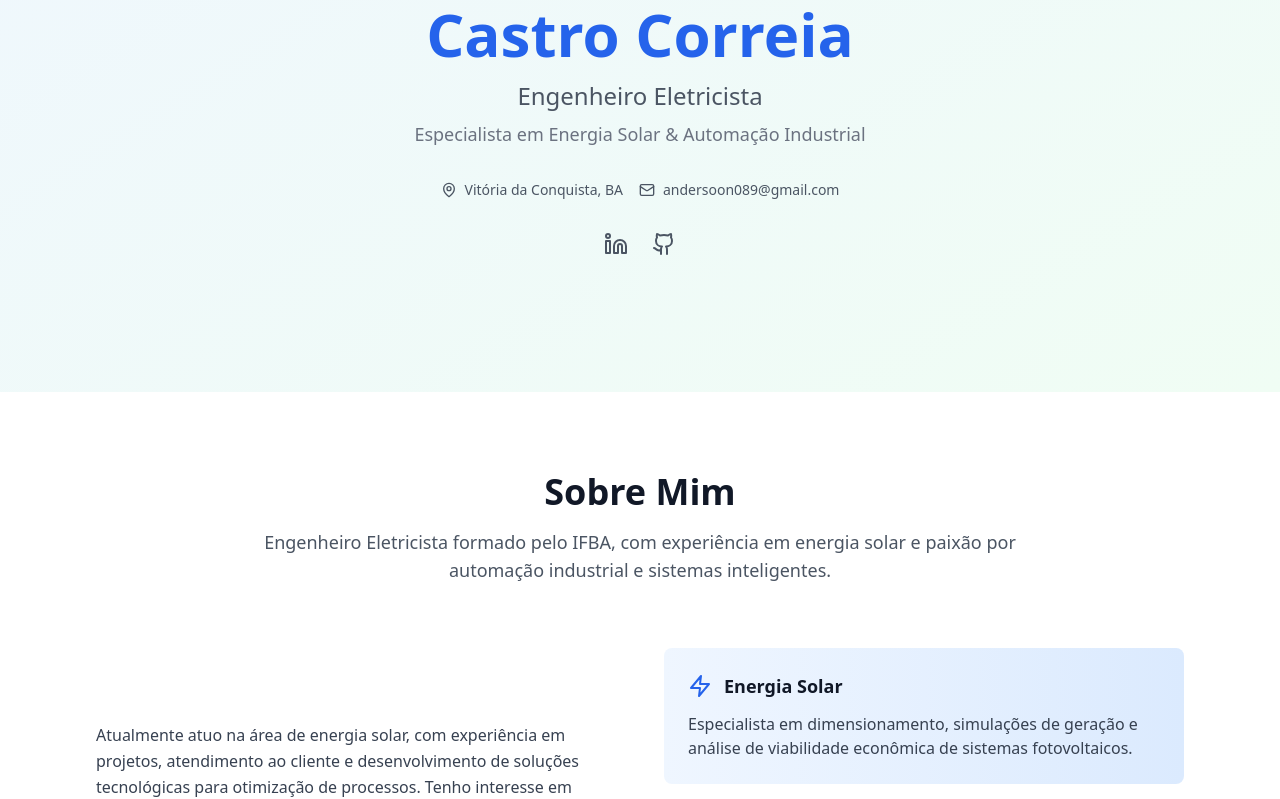
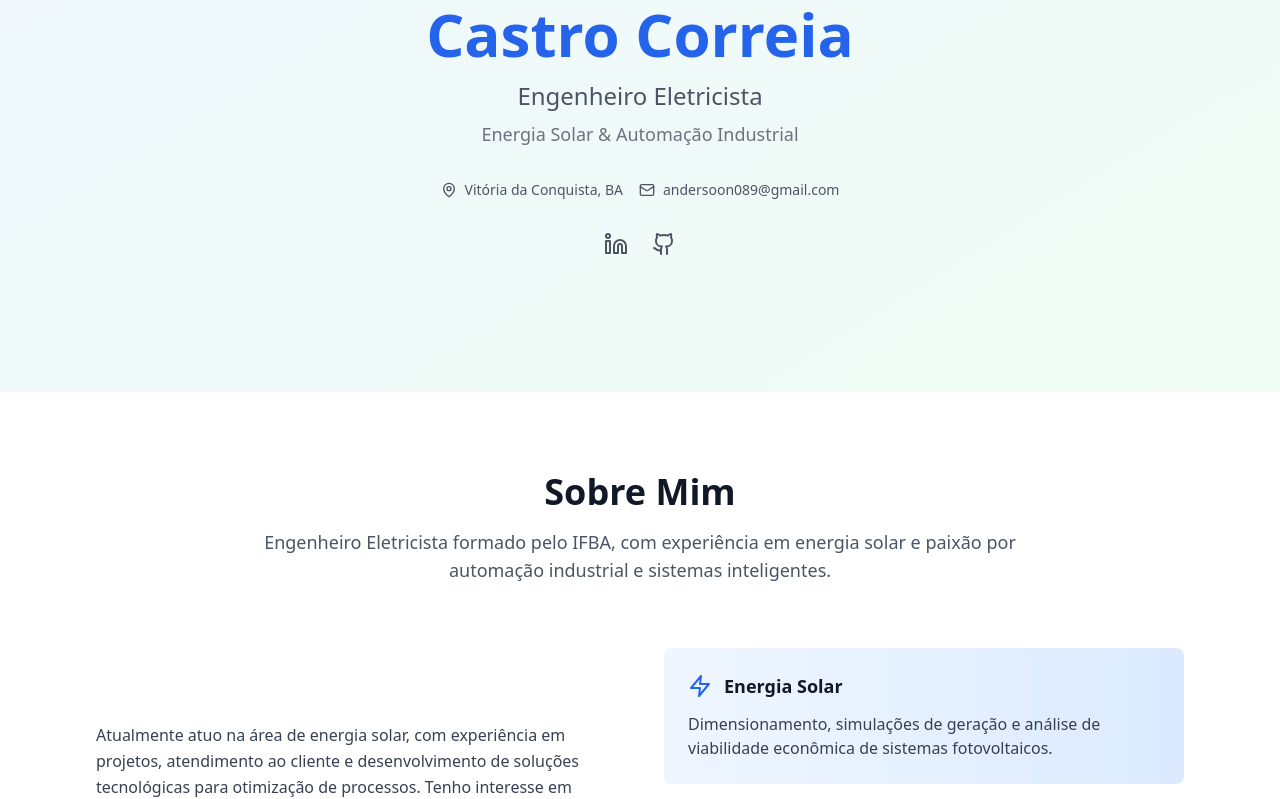
Before and after one commit to s7efani-freire/anderson-csto, a React (Vite) app: page / in a window 1280 px wide. Shown: the part 408-1207 px from the top of the page. Built offline with nearby package versions, Linux system fonts and the light colour scheme.

Commit message:
fix: corrige informações

```diff
--- a/src/components/About.tsx
+++ b/src/components/About.tsx
@@ -42,7 +42,7 @@ const About: React.FC = () => {
                 <h3 className="text-lg font-semibold text-gray-900">Energia Solar</h3>
               </div>
               <p className="text-gray-700">
-                Especialista em dimensionamento, simulações de geração e análise
+                Dimensionamento, simulações de geração e análise
                 de viabilidade econômica de sistemas fotovoltaicos.
               </p>
             </div>
--- a/src/components/Hero.tsx
+++ b/src/components/Hero.tsx
@@ -24,7 +24,7 @@ const Hero: React.FC = () => {
               Engenheiro Eletricista
             </p>
             <p className="text-lg text-gray-500 mb-8">
-              Especialista em Energia Solar & Automação Industrial
+              Energia Solar & Automação Industrial
             </p>
           </div>
 
```
